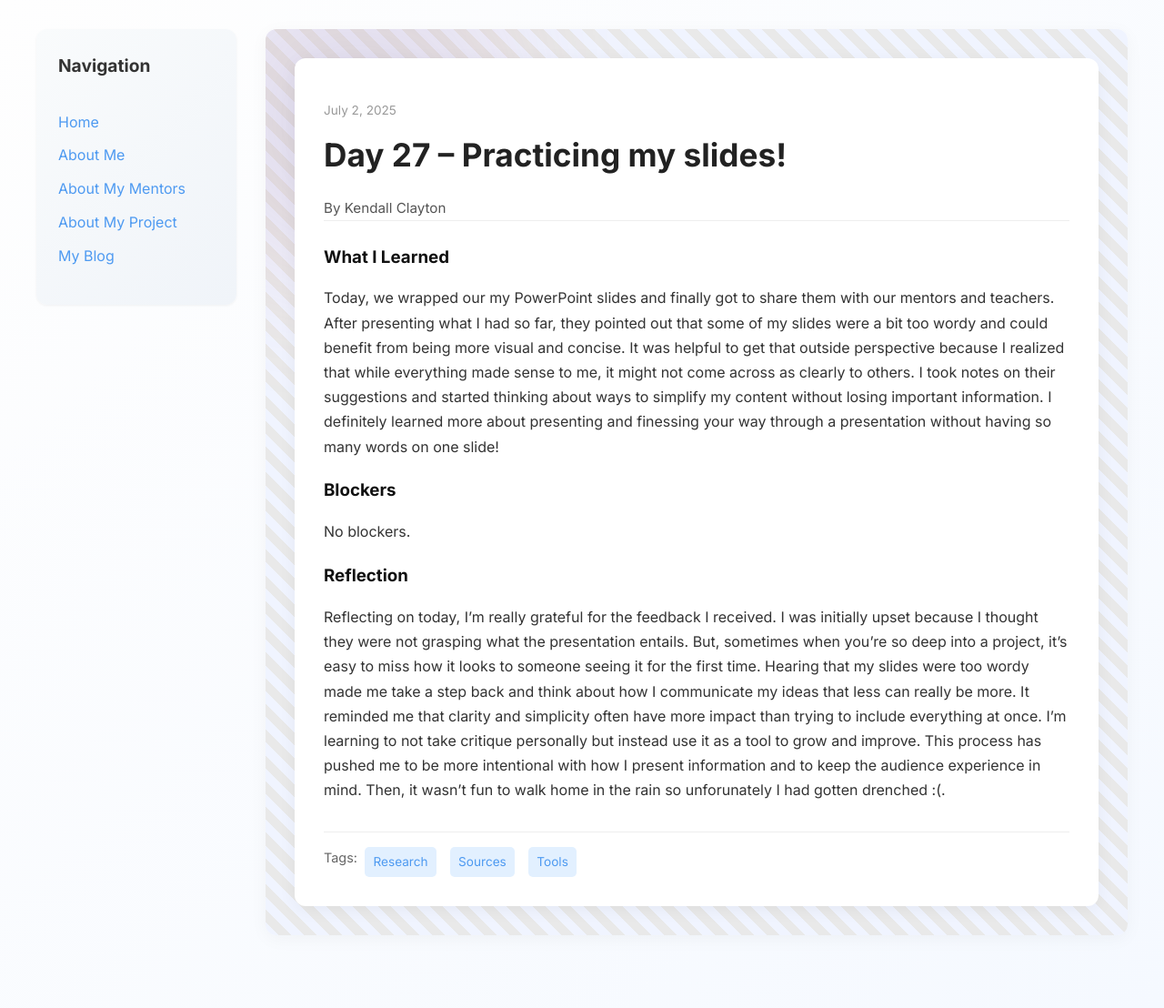
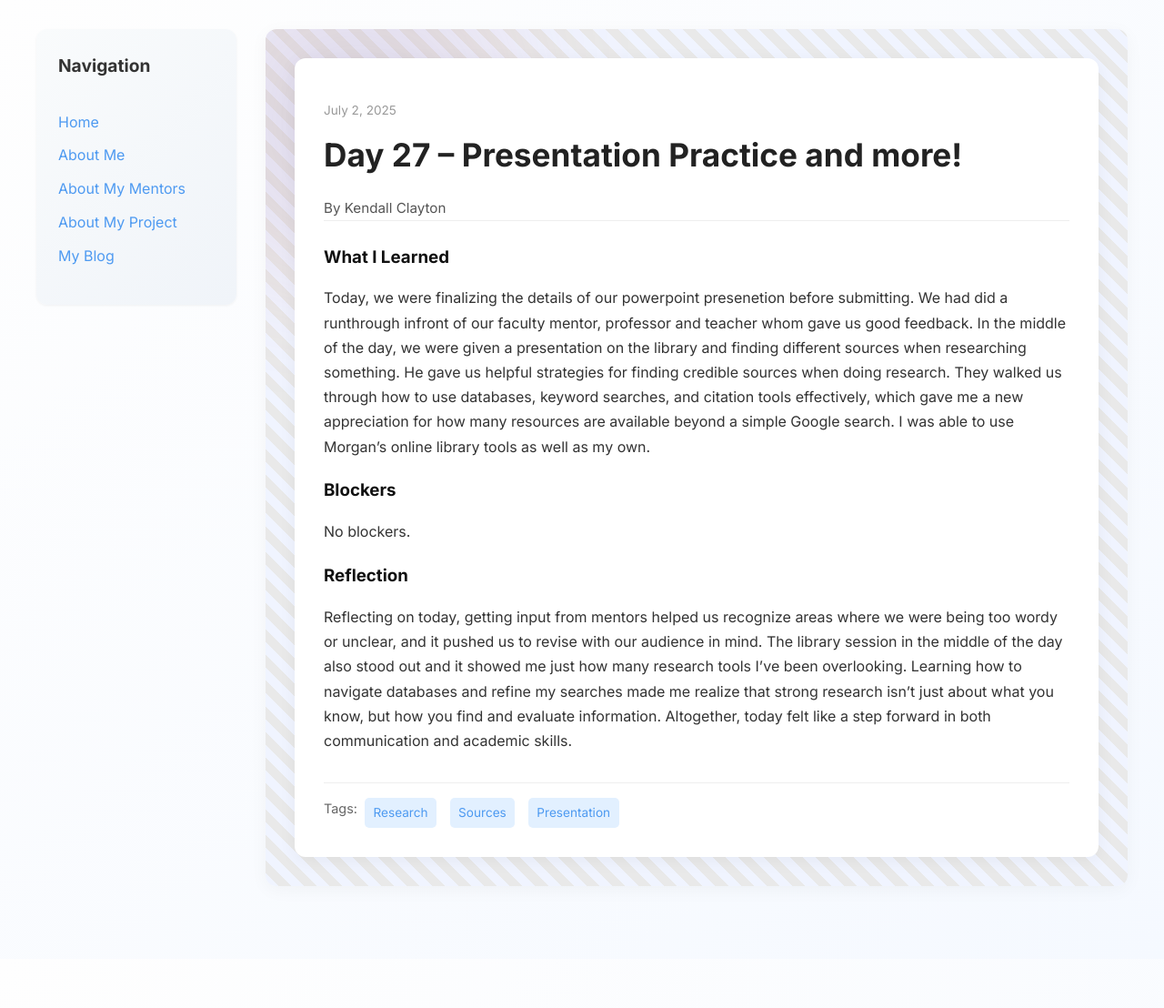
Before and after one commit to kendallzoe/kendallzoe.github.io, a Jekyll site: the page built from _posts/2025-07-02-day-27.md, in a window 1280 px wide. Shown: the whole page at 91% size. Built offline with Jekyll 4.4.1, drawn with Linux system fonts in a browser that asks for light colours; after the commit the page ends 1054 px from its top, so only the background shows below that.

Commit message:
Update 2025-07-02-day-27.md

```diff
--- a/_posts/2025-07-02-day-27.md
+++ b/_posts/2025-07-02-day-27.md
@@ -1,18 +1,17 @@
 ---
 layout: post
-title: "Day 27 – Practicing my slides!"
+title: "Day 27 – Presentation Practice and more!"
 date: 2025-07-02
 author: "Kendall Clayton"
 permalink: /day27.html
-tags: ["Research", "Sources", "Tools"]
+tags: ["Research", "Sources", "Presentation"]
 
 what_i_learned: >
-   Today,  we wrapped our my PowerPoint slides and finally got to share them with our mentors and teachers. After presenting what I had so far, they pointed out that some of my slides were a bit too wordy and could benefit from being more visual and concise. It was helpful to get that outside perspective because I realized that while everything made sense to me, it might not come across as clearly to others. I took notes on their suggestions and started thinking about ways to simplify my content without losing important information. I definitely learned more about presenting and finessing your way through a presentation without having so many words on one slide!
-
+   Today, we were finalizing the details of our powerpoint presenetion before submitting. We had did a runthrough infront of our faculty mentor, professor and teacher whom gave us good feedback. In the middle of the day, we were given a presentation on the library and finding different sources when researching something. He gave us helpful strategies for finding credible sources when doing research. They walked us through how to use databases, keyword searches, and citation tools effectively, which gave me a new appreciation for how many resources are available beyond a simple Google search. I was able to use Morgan's online library tools as well as my own.
 
 
 blockers: No blockers.
 
 reflection: >
-  Reflecting on today, I’m really grateful for the feedback I received. I was initially upset because I thought they were not grasping what the presentation entails. But, sometimes when you're so deep into a project, it's easy to miss how it looks to someone seeing it for the first time. Hearing that my slides were too wordy made me take a step back and think about how I communicate my ideas that less can really be more. It reminded me that clarity and simplicity often have more impact than trying to include everything at once. I'm learning to not take critique personally but instead use it as a tool to grow and improve. This process has pushed me to be more intentional with how I present information and to keep the audience experience in mind. Then, it wasn't fun to walk home in the rain so unforunately I had gotten drenched :(.
+  Reflecting on today, getting input from mentors helped us recognize areas where we were being too wordy or unclear, and it pushed us to revise with our audience in mind. The library session in the middle of the day also stood out and it showed me just how many research tools I’ve been overlooking. Learning how to navigate databases and refine my searches made me realize that strong research isn’t just about what you know, but how you find and evaluate information. Altogether, today felt like a step forward in both communication and academic skills.
 ---
```
